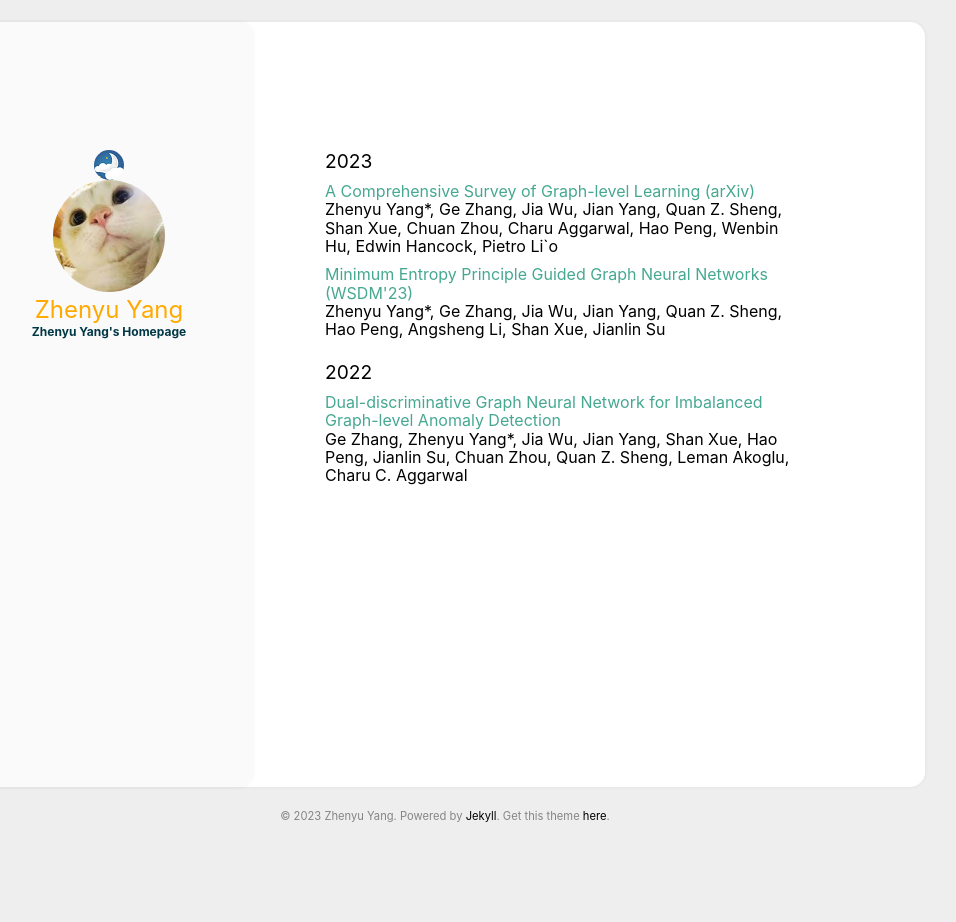
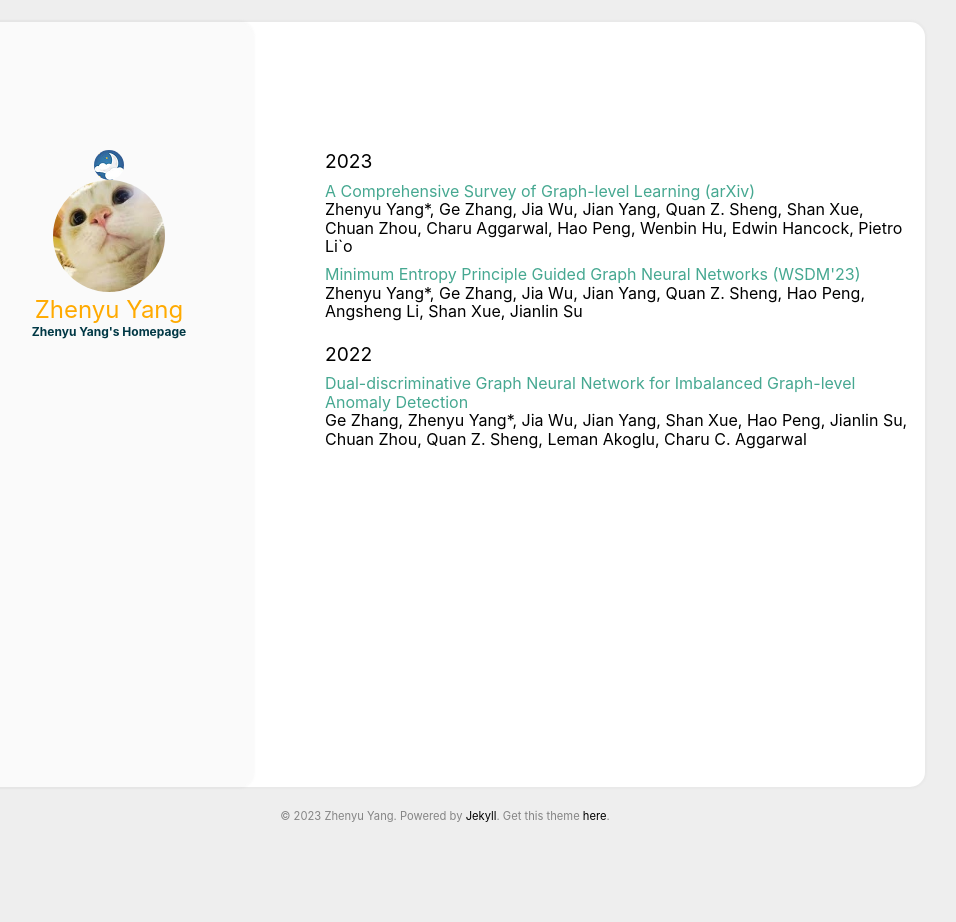
Before and after one commit to ZhenyuYangMQ/ZhenyuYangMQ.github.io, a Jekyll site: the page built from index.html, in a window 1280 px wide. Shown: the whole page, without its empty margins (195-1151 px from the left). Built offline with Jekyll 4.4.1, drawn with Linux system fonts in a browser that asks for light colours.

Commit message:
Update main.scss

```diff
--- a/assets/css/main.scss
+++ b/assets/css/main.scss
@@ -264,7 +264,7 @@ img {
 .archive_title {
     word-wrap: normal;
     @include breakpoint(medium) {
-        max-width: 80%;
+        max-width: 50rem;
     }
 }
 
```
